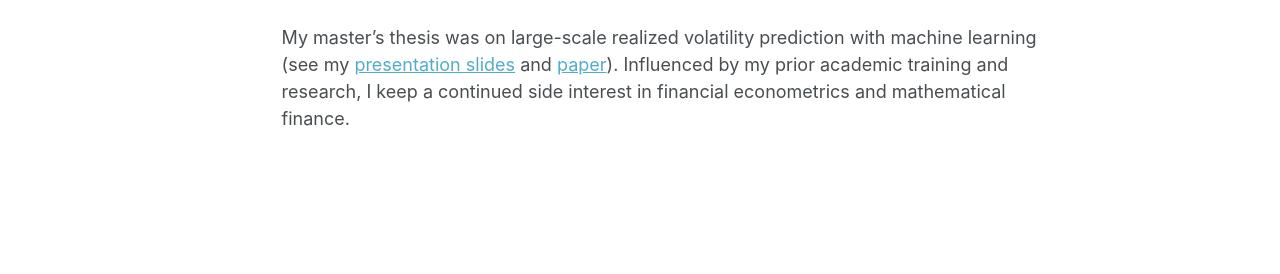
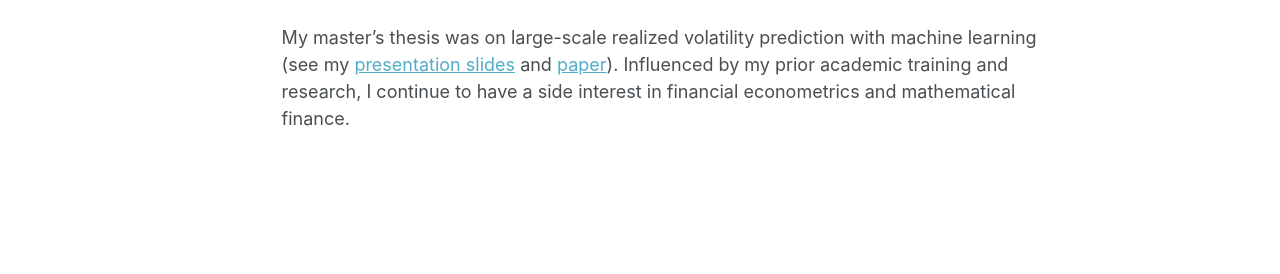
Before and after one commit to user-jiyichen/user-jiyichen.github.io, a Jekyll site: the page built from _pages/about.md, in a window 1280 px wide and 1032 px high. Shown: the part 495-769 px from the top of the window. Built offline with Jekyll 4.4.1, drawn with Linux system fonts in a browser that asks for light colours.

Commit message:
Update about.md

```diff
--- a/_pages/about.md
+++ b/_pages/about.md
@@ -11,4 +11,4 @@ Welcome to my homepage! I am a Ph.D. student in Statistics at the University of
 
 I am broadly interested in Bayesian methodology, probabilistic modeling, and approximate inference. My current research project focuses on developing Bayesian modeling and computational methods for producing probabilistic population projections, a key topic in (statistical) demography. As a first-year Ph.D. student, my research interests are evolving as I explore the diverse topics within statistics and data science. I look forward to further shaping my research direction as I engage more deeply with the current literature and refine my understanding through discussions with my advisors.
 
-My master's thesis was on large-scale realized volatility prediction with machine learning (see my [presentation slides](/files/Master_Thesis_Presentation_Slides.pdf) and [paper](/files/YichenJi_Master_Thesis_Unsigned.pdf)). Influenced by my prior academic training and research, I keep a continued side interest in financial econometrics and mathematical finance.
+My master's thesis was on large-scale realized volatility prediction with machine learning (see my [presentation slides](/files/Master_Thesis_Presentation_Slides.pdf) and [paper](/files/YichenJi_Master_Thesis_Unsigned.pdf)). Influenced by my prior academic training and research, I continue to have a side interest in financial econometrics and mathematical finance.
```
